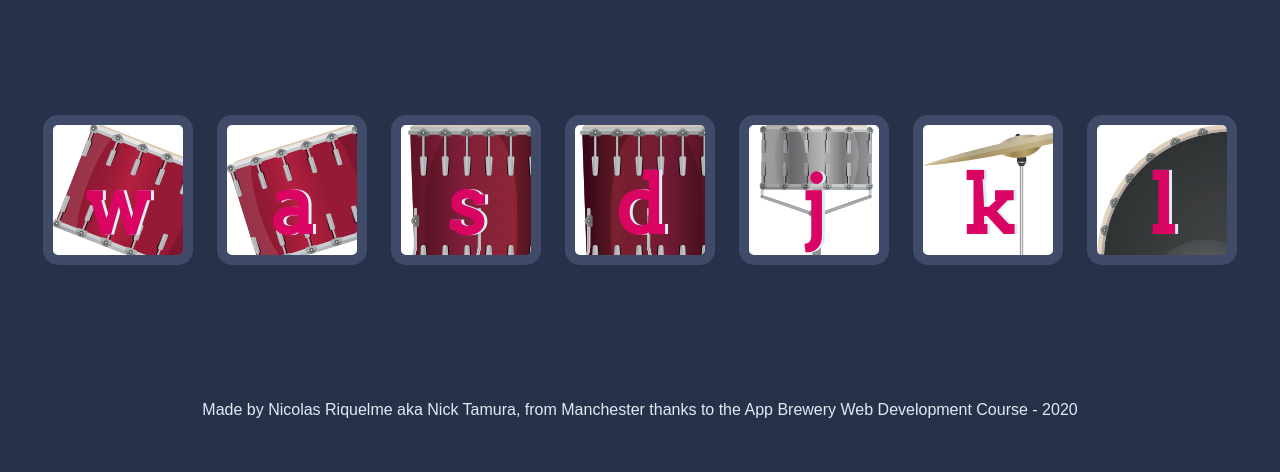
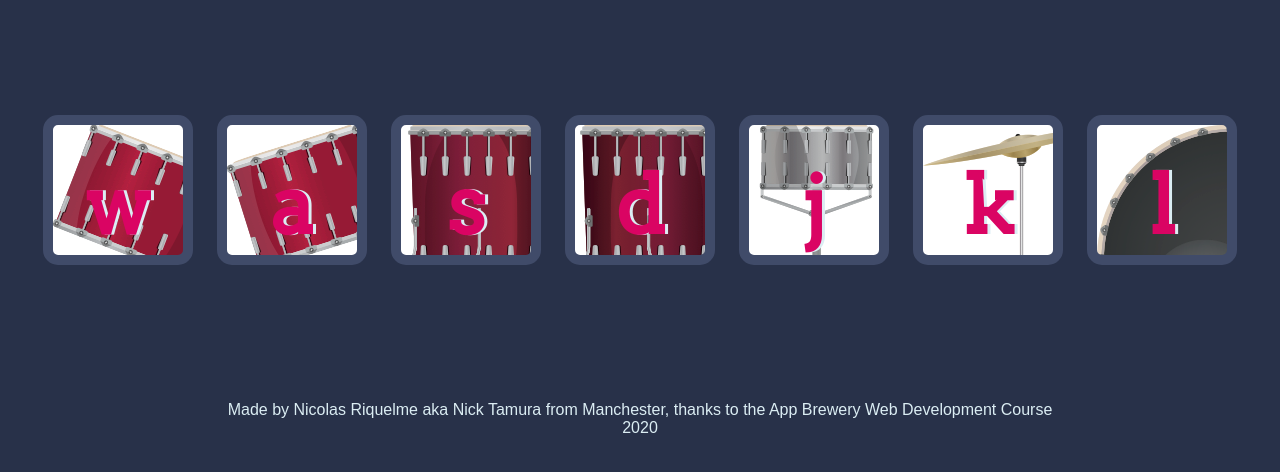
Before and after one commit to nicktamura/drumkit, a plain HTML site: page index.html in a window 1280 px wide. Shown: the part 174-646 px from the top of the page. Drawn offline with Linux system fonts and the light colour scheme.

Commit message:
Update index.html

```diff
--- a/index.html
+++ b/index.html
@@ -28,7 +28,9 @@
 
 
   <footer>
-    Made by Nicolas Riquelme aka Nick Tamura, from Manchester thanks to the App Brewery Web Development Course - 2020
+    Made by Nicolas Riquelme aka Nick Tamura from Manchester, thanks to the App Brewery Web Development Course
+    <br>
+    2020
   </footer>
   <script src="index.js" type="text/javascript"></script>
 
```
